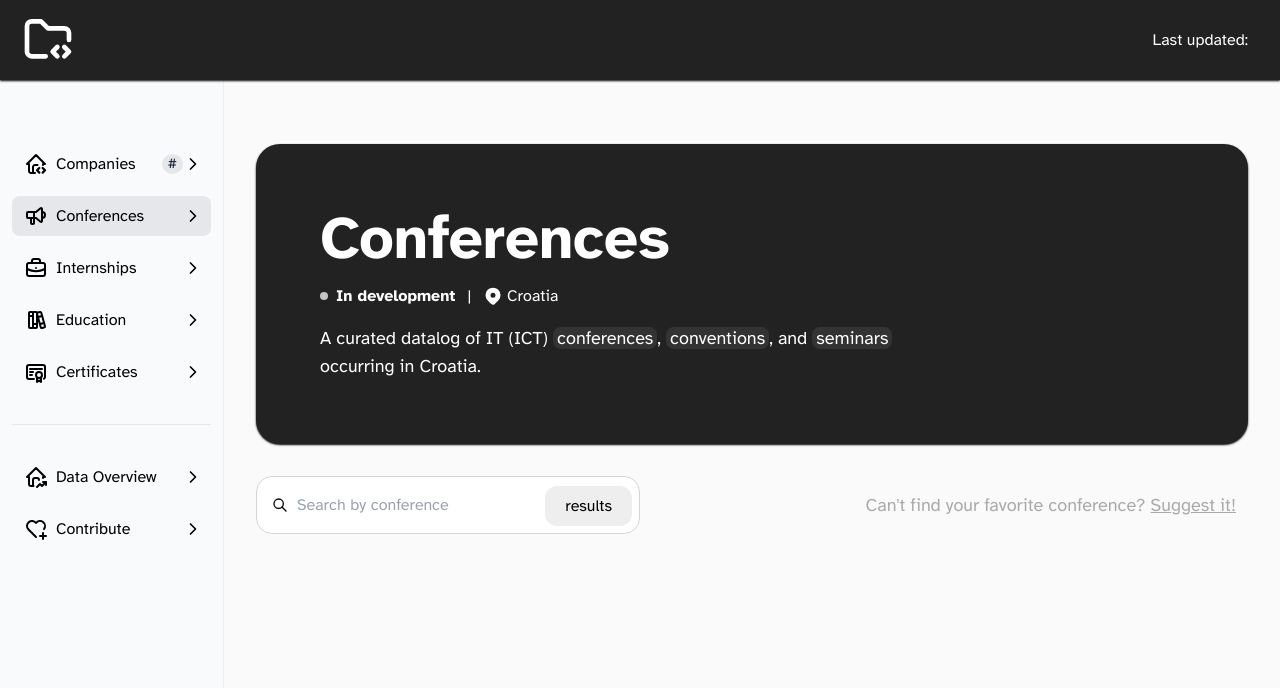
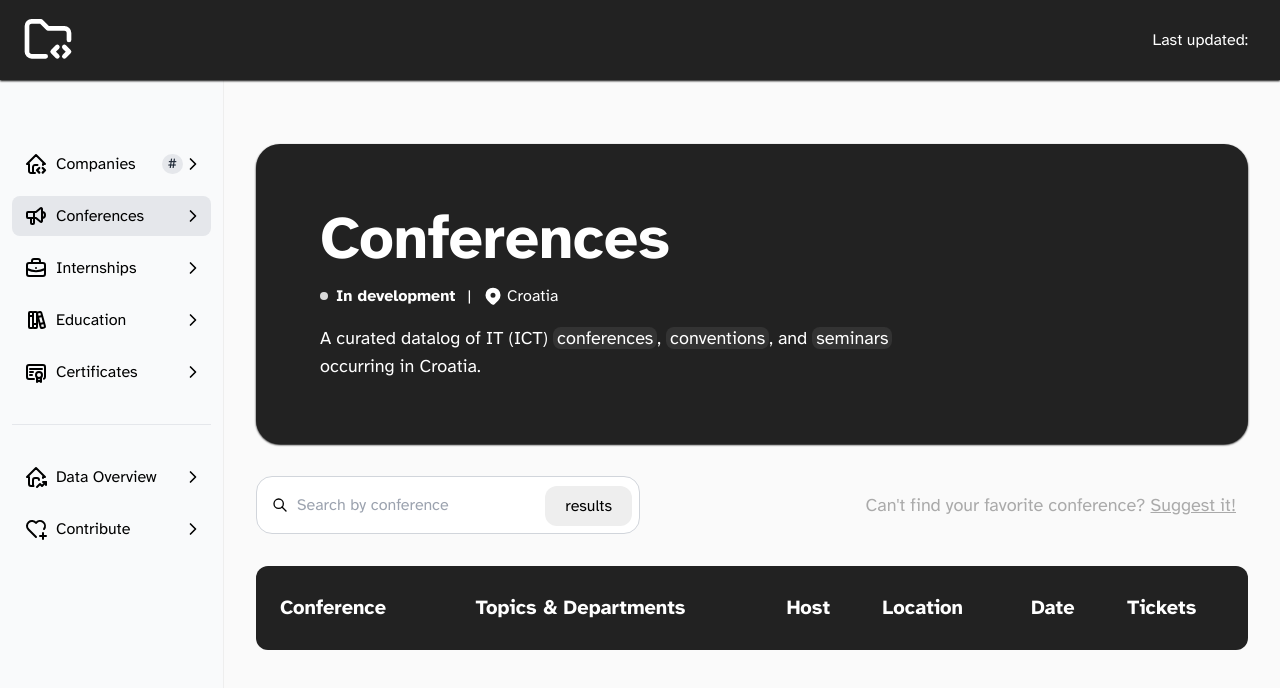
Before and after one commit to stefanicjuraj/datalog, a React (Vite) app: page /conferences in a window 1280 px wide. Shown: the top 688 px of the page. Built offline with nearby package versions, Linux system fonts and the light colour scheme; no server answers.

Commit message:
feat(conferences): add table

```diff
--- a/src/pages/Conferences.tsx
+++ b/src/pages/Conferences.tsx
@@ -71,6 +71,50 @@ function Conferences() {
                             </Link>
                         </div>
                     </div>
+                    {/* table div */}
+                    <div className="max-w-screen-2xl mt-8 mb-40 sm:px-4 px-0 mx-auto relative overflow-x-auto">
+                        {/* table */}
+                        <table className="mt-0 text-left w-full mx-auto">
+                            {/* table header */}
+                            <thead className="text-xl text-white animation glow delay-2">
+                                <tr className="bg-[#222]">
+                                    {/* conference */}
+                                    <th className="sm:px-6 px-6 py-7 whitespace-nowrap cursor-pointer rounded-l-xl">
+                                        <h1>Conference</h1>
+                                    </th>
+                                    {/* topics & departments */}
+                                    <th className="sm:px-0 px-6 py-3 whitespace-nowrap">
+                                        <h1>Topics & Departments</h1>
+                                    </th>
+                                    {/* host */}
+                                    <th className="sm:px-3 px-6 py-3 whitespace-nowrap">
+                                        <h1>Host</h1>
+                                    </th>
+                                    {/* location */}
+                                    <th className="sm:px-3 px-6 py-3 whitespace-nowrap">
+                                        <h1>Location</h1>
+                                    </th>
+                                    {/* date */}
+                                    <th className="sm:px-3 px-6 py-3 whitespace-nowrap">
+                                        <h1>Date</h1>
+                                    </th>
+                                    {/* tickets */}
+                                    <th className="sm:px-3 px-6 py-3 whitespace-nowrap rounded-r-xl">
+                                        <h1>Tickets</h1>
+                                    </th>
+                                </tr>
+                            </thead>
+                            {/* table body */}
+                            <tbody id="companyTableBody" className="animation glow delay-3">
+                                <tr>
+                                    <td colSpan={5} className="text-center py-16">
+                                        <div className="flex items-center justify-center">
+                                        </div>
+                                    </td>
+                                </tr>
+                            </tbody>
+                        </table>
+                    </div>
                 </div>
             </div>
         </div>
```
